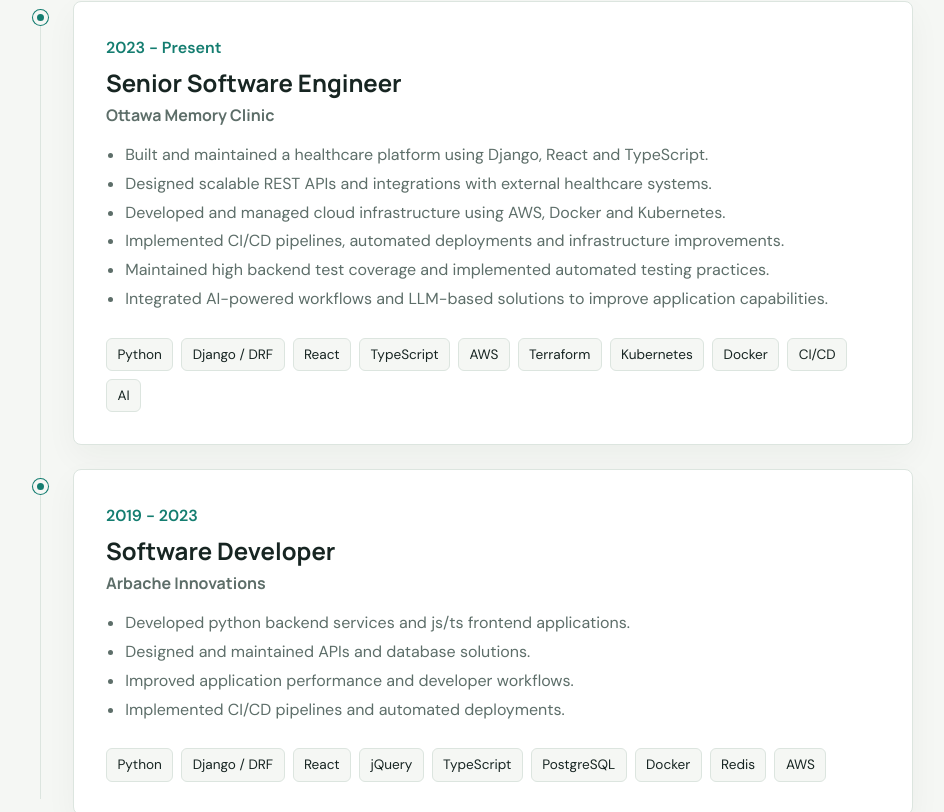
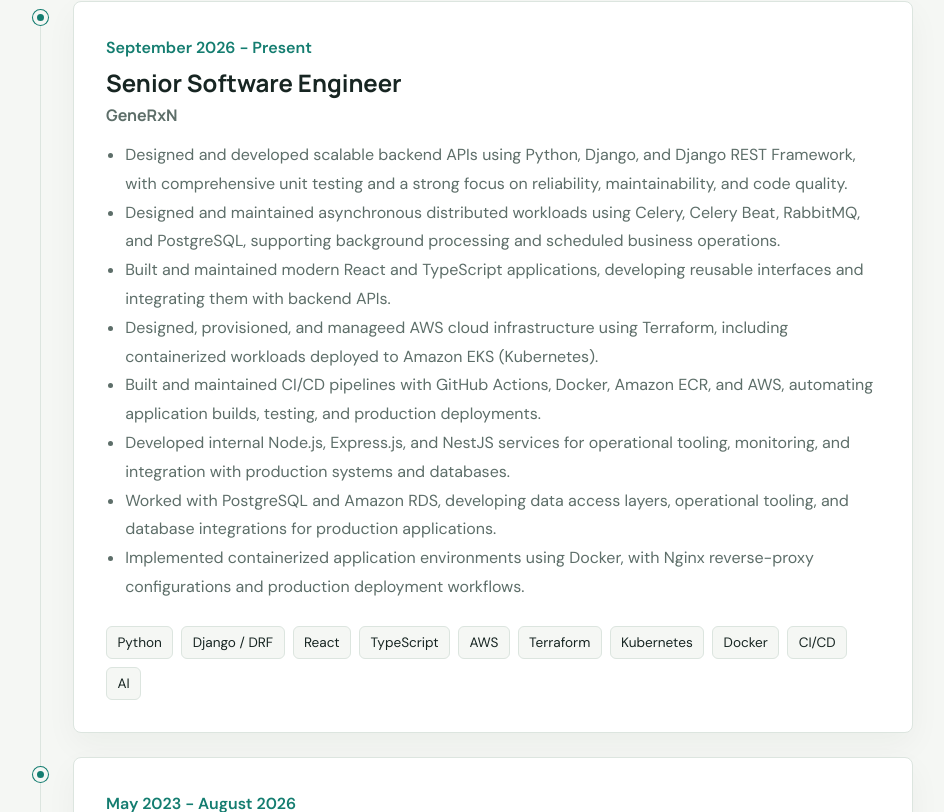
Before and after one commit to vinigonz1993/portfolio, a React (Vite) app: page / in a window 1280 px wide. Shown: the part 1968-2780 px from the top of the page, without its empty margins (167-1111 px from the left). Built offline with nearby package versions, Linux system fonts and the light colour scheme.

Commit message:
Update on exp

```diff
--- a/src/data/experience.ts
+++ b/src/data/experience.ts
@@ -1,6 +1,33 @@
 export const experiences = [
   {
-    period: "2023 - Present",
+    period: "September 2026 - Present",
+    role: "Senior Software Engineer",
+    sector: "GeneRxN",
+    description: [
+      "Designed and developed scalable backend APIs using Python, Django, and Django REST Framework, with comprehensive unit testing and a strong focus on reliability, maintainability, and code quality.",
+      "Designed and maintained asynchronous distributed workloads using Celery, Celery Beat, RabbitMQ, and PostgreSQL, supporting background processing and scheduled business operations.",
+      "Built and maintained modern React and TypeScript applications, developing reusable interfaces and integrating them with backend APIs.",
+      "Designed, provisioned, and manageed AWS cloud infrastructure using Terraform, including containerized workloads deployed to Amazon EKS (Kubernetes).",
+      "Built and maintained CI/CD pipelines with GitHub Actions, Docker, Amazon ECR, and AWS, automating application builds, testing, and production deployments.",
+      "Developed internal Node.js, Express.js, and NestJS services for operational tooling, monitoring, and integration with production systems and databases.",
+      "Worked with PostgreSQL and Amazon RDS, developing data access layers, operational tooling, and database integrations for production applications.",
+      "Implemented containerized application environments using Docker, with Nginx reverse-proxy configurations and production deployment workflows.",
+    ],
+    technologies: [
+        "Python",
+        "Django / DRF",
+        "React",
+        "TypeScript",
+        "AWS",
+        "Terraform",
+        "Kubernetes",
+        "Docker",
+        "CI/CD",
+        "AI",
+    ],
+  },
+  {
+    period: "May 2023 - August 2026",
     role: "Senior Software Engineer",
     sector: "Ottawa Memory Clinic",
     description: [
@@ -25,7 +52,7 @@ export const experiences = [
     ],
   },
   {
-    period: "2019 - 2023",
+    period: "January 2019 - April 2023",
     role: "Software Developer",
     sector: "Arbache Innovations",
     description: [
```
Also changed, not shown: 1 other file (tests, documents, lock files or other folders).
